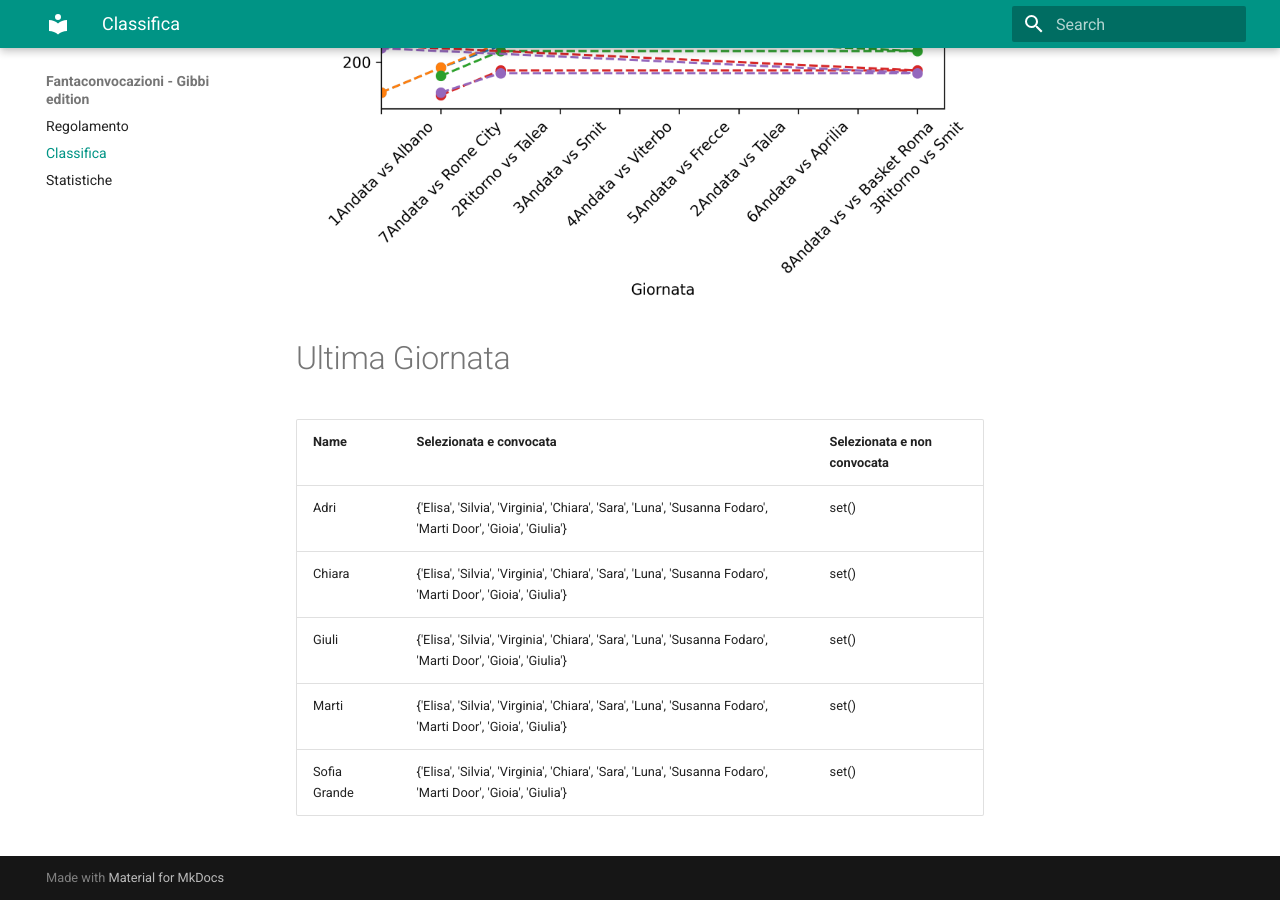
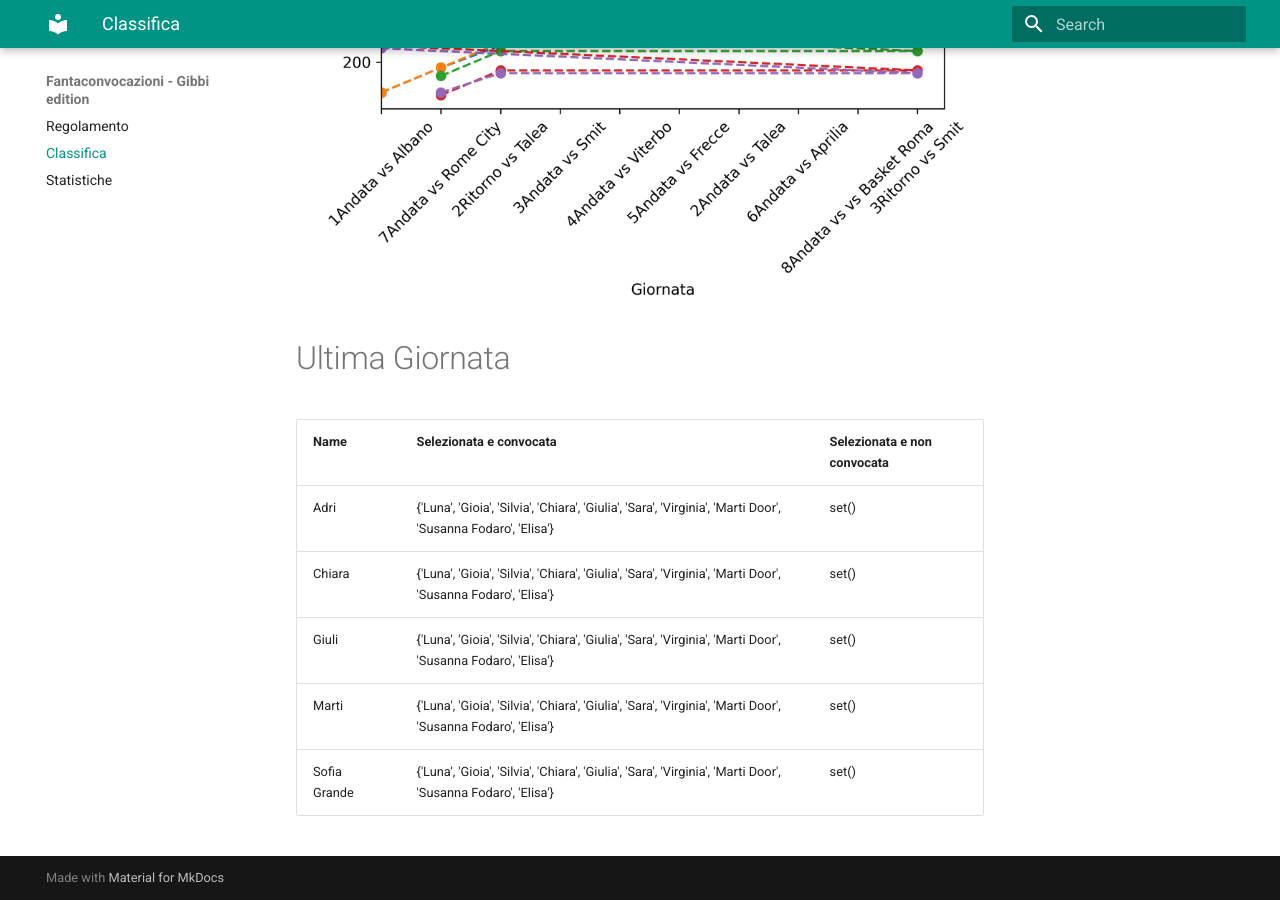
Before and after one commit to martinig94/fantagibbi, an MkDocs documentation site: the page built from docs/Classifica.md, in a window 1280 px wide and 900 px high, scrolled down 810 px. Built offline with MkDocs 1.6.1 and Material for MkDocs 9.7.7, drawn with Linux system fonts in a browser that asks for light colours.

Commit message:
Auto-update from main.py

```diff
--- a/docs/Classifica.md
+++ b/docs/Classifica.md
@@ -18,9 +18,9 @@
 <!-- START_TABLE CORRECT -->
 | Name         | Selezionata e convocata                                                                                      | Selezionata e non convocata   |
 |:-------------|:-------------------------------------------------------------------------------------------------------------|:------------------------------|
-| Adri         | {'Elisa', 'Silvia', 'Virginia', 'Chiara', 'Sara', 'Luna', 'Susanna Fodaro', 'Marti Door', 'Gioia', 'Giulia'} | set()                         |
-| Chiara       | {'Elisa', 'Silvia', 'Virginia', 'Chiara', 'Sara', 'Luna', 'Susanna Fodaro', 'Marti Door', 'Gioia', 'Giulia'} | set()                         |
-| Giuli        | {'Elisa', 'Silvia', 'Virginia', 'Chiara', 'Sara', 'Luna', 'Susanna Fodaro', 'Marti Door', 'Gioia', 'Giulia'} | set()                         |
-| Marti        | {'Elisa', 'Silvia', 'Virginia', 'Chiara', 'Sara', 'Luna', 'Susanna Fodaro', 'Marti Door', 'Gioia', 'Giulia'} | set()                         |
-| Sofia Grande | {'Elisa', 'Silvia', 'Virginia', 'Chiara', 'Sara', 'Luna', 'Susanna Fodaro', 'Marti Door', 'Gioia', 'Giulia'} | set()                         |
+| Adri         | {'Luna', 'Gioia', 'Silvia', 'Chiara', 'Giulia', 'Sara', 'Virginia', 'Marti Door', 'Susanna Fodaro', 'Elisa'} | set()                         |
+| Chiara       | {'Luna', 'Gioia', 'Silvia', 'Chiara', 'Giulia', 'Sara', 'Virginia', 'Marti Door', 'Susanna Fodaro', 'Elisa'} | set()                         |
+| Giuli        | {'Luna', 'Gioia', 'Silvia', 'Chiara', 'Giulia', 'Sara', 'Virginia', 'Marti Door', 'Susanna Fodaro', 'Elisa'} | set()                         |
+| Marti        | {'Luna', 'Gioia', 'Silvia', 'Chiara', 'Giulia', 'Sara', 'Virginia', 'Marti Door', 'Susanna Fodaro', 'Elisa'} | set()                         |
+| Sofia Grande | {'Luna', 'Gioia', 'Silvia', 'Chiara', 'Giulia', 'Sara', 'Virginia', 'Marti Door', 'Susanna Fodaro', 'Elisa'} | set()                         |
 <!-- END_TABLE CORRECT -->
```
